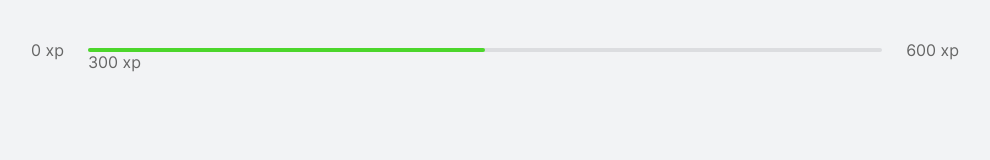
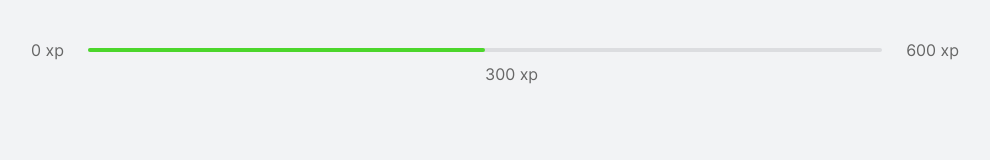
Before and after one commit to edmilson-dk/move.it-nlw4, a Next.js app: page / in a window 1280 px wide. Shown: the top 160 px of the page, without its empty margins (145-1135 px from the left). Built offline with nearby package versions, Linux system fonts and the light colour scheme.

Commit message:
fix: resolved error in named class

```diff
--- a/src/styles/components/ExperienceBar.module.css
+++ b/src/styles/components/ExperienceBar.module.css
@@ -22,7 +22,7 @@
   background-color: var(--green);
 }
 
-span..currentExperience {
+span.currentExperience {
   position: relative;
   top: 12px;
   transform: translate(50%);
```
